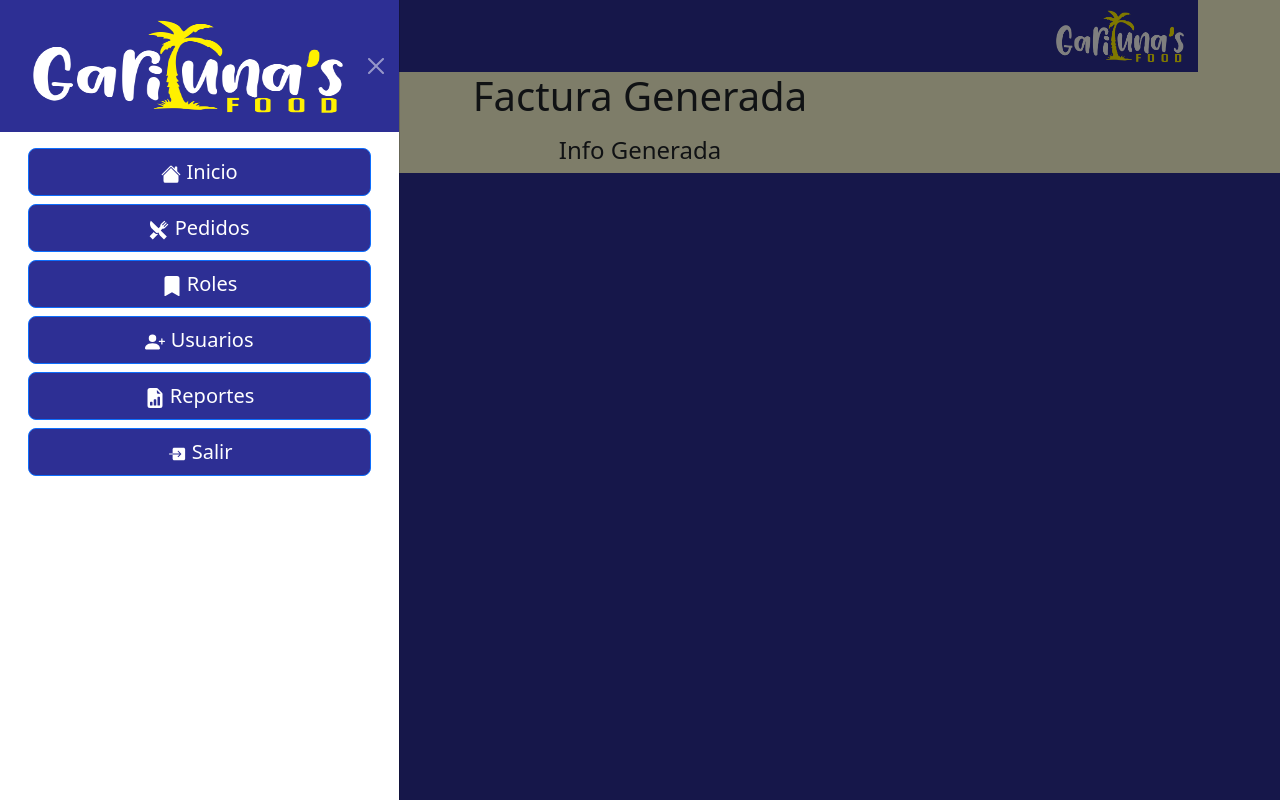
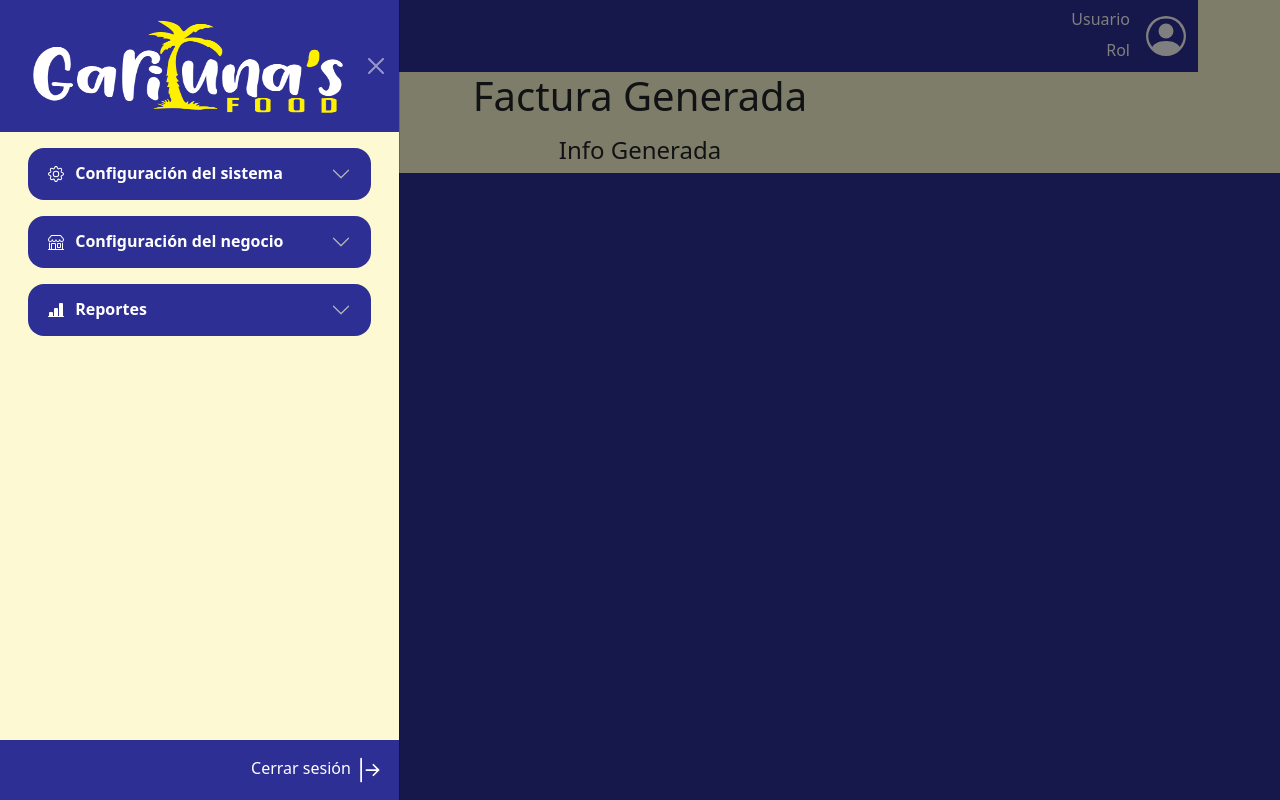
Before and after one commit to ElkynSantos/Restaurante, a React (Vite) app in the folder Proyecto Facturacion/: page /facturacion in a window 1280 px wide. Both pictures are taken after a click on the button 110 px from the left and 36 px from the top of the page. Built offline with nearby package versions, Linux system fonts and the light colour scheme.

Commit message:
Opciones dinámicas en la barra lateral

```diff
--- a/Proyecto Facturacion/src/Components/CREARUSUARIO/ModalCrearUsuario.jsx
+++ b/Proyecto Facturacion/src/Components/CREARUSUARIO/ModalCrearUsuario.jsx
@@ -165,11 +165,11 @@ function CREARUSUARIO() {
                     });
                 }
             } catch (error) {
-                console.error(error);
+                const { message } = error.response.data;
                 Swal.fire({
-                    icon: 'error',
-                    title: 'Oops...',
-                    text: 'Hubo un problema al crear usuario',
+                    icon: 'warning',
+                    title: 'No se pudo crear el usuario',
+                    text: message,
                 });
             }
         }
--- a/Proyecto Facturacion/src/Components/common/BarraLateral.css
+++ b/Proyecto Facturacion/src/Components/common/BarraLateral.css
@@ -8,6 +8,32 @@
   padding: 0 !important;
   border: none !important;
   background-color: transparent !important;
+  padding-right: 1rem;
+}
+
+.btn-navbar::after {
+  content: "|";
+  font-weight: 100;
+}
+
+.profile-container {
+  display: flex;
+  gap: 1rem;
+  align-items: center;
+}
+
+.profile-info {
+  display: flex;
+  flex-direction: column;
+}
+
+.profile-name,
+.profile-rol {
+  text-align: right;
+}
+
+.profile-image {
+
 }
 
 body {
@@ -23,3 +49,86 @@ body {
     width: 400px;
     height: 200px;
 }
+
+.sidebar {
+}
+
+.sidebar .offcanvas-body {
+  background-color: var(--yellow-lighter);
+}
+
+.sidebar .offcanvas-footer {
+  padding: 1rem;
+  background-color: var(--yellow-lighter);
+  color: white;
+  font-size: 1rem;
+  text-align: right;
+}
+
+.sidebar .accordion {
+  /* background-color: red !important; */
+}
+
+.sidebar .accordion-item {
+  border: none !important;
+  background-color: transparent !important;
+  margin-bottom: 1rem !important;
+}
+
+.sidebar .accordion-header .accordion-button {
+  font-weight: bold !important;
+  /* background-color: var(--yellow-lighter); */
+  background-color: var(--blue) !important;
+  border: none !important;
+  color: white;
+  border-radius: 1rem !important;
+  display: flex;
+  gap: 0.7rem;
+  align-items: center;
+}
+
+.sidebar .accordion-header .accordion-button::after {
+  filter: grayscale(1) brightness(5);
+}
+
+.sidebar .accordion-header .accordion-button:not(.collapsed) {
+  font-weight: bold !important;
+  background-color: var(--blue) !important;
+  border: none !important;
+  color: white !important;
+  border-bottom-left-radius: 0 !important;
+  border-bottom-right-radius: 0 !important;
+}
+
+.sidebar .accordion-header .accordion-button:not(.collapsed)::after {
+
+}
+
+.sidebar .accordion-body {
+  background-color: var(--blue-lighter);
+  border-bottom-left-radius: 1rem !important;
+  border-bottom-right-radius: 1rem !important;
+}
+
+.sidebar .accordion-body a {
+  color: black !important;
+  text-decoration: none;
+  /* background-color: var(--blue-lighter); */
+}
+
+.sidebar .sidebar-item {
+  padding: .5rem 0 .5rem 2rem;
+  display: flex;
+  align-items: center;
+  gap: 1rem;
+}
+
+.sidebar a {
+  text-decoration: none !important;
+  /* padding: 0 0 0.5rem 2rem; */
+}
+
+.sidebar a:visited {
+  text-decoration: none !important;
+  /* padding: 0 0 0.5rem 2rem; */
+}
--- a/Proyecto Facturacion/src/Components/common/BarraLateral.jsx
+++ b/Proyecto Facturacion/src/Components/common/BarraLateral.jsx
@@ -2,14 +2,8 @@ import React, { useState } from 'react';
 import Button from 'react-bootstrap/Button';
 import Offcanvas from 'react-bootstrap/Offcanvas';
 import Navbar from 'react-bootstrap/Navbar';
-import { Container } from 'react-bootstrap';
-import { List } from 'react-bootstrap-icons';
-import {
-    BsFillPersonPlusFill,
-    BsFillFileEarmarkBarGraphFill,
-    BsHouseFill,
-    BsFillBookmarkFill,
-} from 'react-icons/bs';
+import { Container, Accordion } from 'react-bootstrap';
+import * as Icons from 'react-bootstrap-icons';
 
 import { IoIosExit } from 'react-icons/io';
 import { IoRestaurantSharp } from 'react-icons/io5';
@@ -25,21 +19,58 @@ function Example() {
     const handleShow = () => setShow(true);
 
     const optionsSidebar = [
-        "BsHouseFill",
         {
             name: "Configuración del sistema",
+            icon: "Gear",
             permissions: [
                 {
-
+                    name: "Roles",
+                    url: "/roles",
+                    icon: "BookmarkFill"
                 },
                 {
-
+                    name: "Usuarios",
+                    url: "/users",
+                    icon: "PeopleFill"
                 }
             ]
         },
         {
-            name: "Configuración del negocio"
-
+            name: "Configuración del negocio",
+            icon: "Shop",
+            permissions: [
+                {
+                    name: "Menú",
+                    url: "/products",
+                    icon: "LayoutTextSidebar"
+                },
+                {
+                    name: "Pedidos",
+                    url: "/orders",
+                    icon: "ListCheck"
+                },
+                {
+                    name: "Impuestos",
+                    url: "/taxes",
+                    icon: "Percent"
+                },
+                // {
+                //     name: "Facturas",
+                //     url: "/bills",
+                //     icon: "PeopleFill"
+                // }
+            ]
+        },
+        {
+            name: "Reportes",
+            icon: "BarChartLineFill",
+            permissions: [
+                {
+                    name: "Reportes",
+                    url: "/reports",
+                    icon: "FileEarmarkBarGraphFill"
+                },
+            ]
         }
     ];
 
@@ -47,26 +78,34 @@ function Example() {
         <>
             <Navbar className="bg-blue" expand="lg">
                 <Container>
+                    <span className='d-flex justify-content-between gap-3'>
                         <Button
                             className="btn-navbar"
                             size="xxl"
                             onClick={handleShow}
                             >
-                        <List></List>
+                            <Icons.List></Icons.List>
                         </Button>
                         <a href="/home">
-                        <img
-                            id="nav-brand"
-                            src="/assets/images/logo.png"
-                            className="imagen"
-                        ></img>
+                            <img id="nav-brand" src="/assets/images/logo.png" className="imagen"></img>
                         </a>
-
+                    </span>
+                    <span className='profile-container'>
+                        <span className='profile-info text-white'>
+                            <h6 className='profile-name'>Usuario</h6>
+                            <h7 className='profile-rol'>Rol</h7>
+                        </span>
+                        <span className='profile-image'>
+                            <a href="/profile" title='Ver perfil'>
+                                <Icons.PersonCircle className='fs-1 text-center text-white'></Icons.PersonCircle>
+                            </a>
+                        </span>
+                    </span>
                     {/* <p>Garifunas Food</p> */}
                 </Container>
             </Navbar>
 
-            <Offcanvas show={show} onHide={handleClose}>
+            <Offcanvas show={show} onHide={handleClose} className="sidebar">
                 <Offcanvas.Header
                     className="bg-blue"
                     closeButton
@@ -82,7 +121,40 @@ function Example() {
                 <Offcanvas.Body>
                     <Container>
                         <div className="d-grid gap-2">
-                            <Button href="/home" className="bg-blue" size="lg">
+                            <Accordion defaultActiveKey="0">
+                                {
+                                    optionsSidebar.map((category, index) => {
+                                        const {[category.icon]: TempIconHeader} = Icons;
+                                        return <Accordion.Item eventKey={index} key={index}>
+                                            <Accordion.Header><TempIconHeader/> {category.name}</Accordion.Header>
+                                            <Accordion.Body>
+                                                {
+                                                    category.permissions.map((permission, index) => {
+                                                        const {[permission.icon]: TempIcon} = Icons;
+                                                        return <div className='sidebar-item' key={index}>
+                                                            <TempIcon/><a className='siidebar-link pl-1' href={permission.url}>{permission.name}</a>
+                                                         </div>
+                                                    })
+                                                }
+                                            </Accordion.Body>
+                                        </Accordion.Item>
+                                    })
+                                }
+                                {/* <SidebarItems/> */}
+                                {/* <Accordion.Item eventKey="1">
+                                    <Accordion.Header>Accordion Item #2</Accordion.Header>
+                                    <Accordion.Body>
+                                    Lorem ipsum dolor sit amet, consectetur adipiscing elit, sed do
+                                    eiusmod tempor incididunt ut labore et dolore magna aliqua. Ut enim ad
+                                    minim veniam, quis nostrud exercitation ullamco laboris nisi ut
+                                    aliquip ex ea commodo consequat. Duis aute irure dolor in
+                                    reprehenderit in voluptate velit esse cillum dolore eu fugiat nulla
+                                    pariatur. Excepteur sint occaecat cupidatat non proident, sunt in
+                                    culpa qui officia deserunt mollit anim id est laborum.
+                                    </Accordion.Body>
+                                </Accordion.Item> */}
+                            </Accordion>
+                            {/* <Button href="/home" className="bg-blue" size="lg">
                                 <BsHouseFill></BsHouseFill> Inicio
                             </Button>
                             <Button
@@ -109,13 +181,40 @@ function Example() {
                             </Button>
                             <Button href="/" className="bg-blue" size="lg">
                                 <IoIosExit></IoIosExit> Salir
-                            </Button>
+                            </Button> */}
                         </div>
                     </Container>
                 </Offcanvas.Body>
+                <div className="offcanvas-footer bg-blue">
+                    <a className='bg-transparent rounded text-white' href='/'>
+                        Cerrar sesión <Icons.ArrowBarRight className='fs-3'></Icons.ArrowBarRight>
+                    </a>
+                </div>
             </Offcanvas>
         </>
     );
+}
+
+function SidebarItems() {
+
+
+    // let ItemsSidebar = [];
+    // for (let i = 0; i < optionsSidebar.length; i++) {
+    //     const permissions = optionsSidebar[i].permissions;
+    //     // console.log(permissions);
+    //     // for (let j = 0; j < permissions.length; j++) {
+    //         ItemsSidebar.push(
+    //             <Accordion.Item eventKey={`${i}`}>
+    //                 <Accordion.Header>{optionsSidebar[i].name}</Accordion.Header>
+    //                 <Accordion.Body>
+    //                     {optionsSidebar[i].name}
+    //                 </Accordion.Body>
+    //             </Accordion.Item>
+    //         )
+    //     // }
+    // }
+
+    return <div>{ItemsSidebar}</div>
 }
 
 function Borrar() {
```
Also changed, not shown: Proyecto Facturacion/public/assets/images/palm-blue.png (added). Lines whose indentation alone changed are shown as unchanged.
